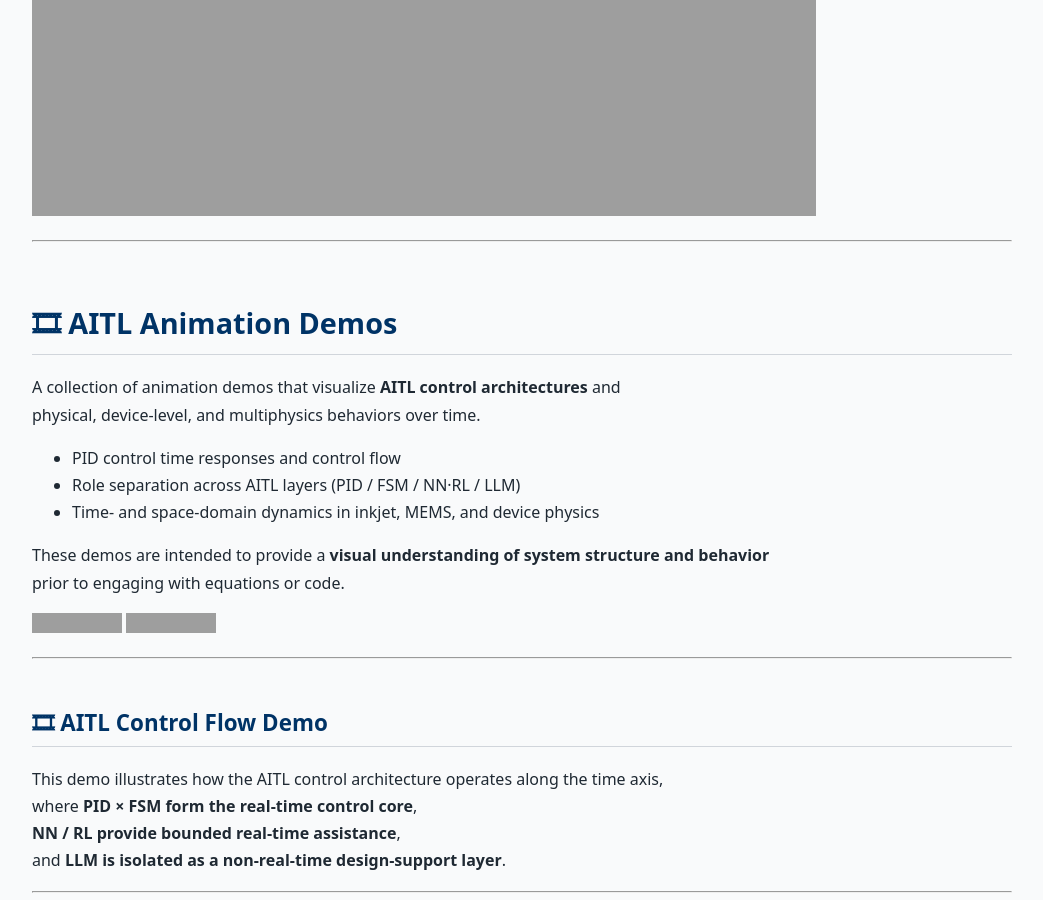
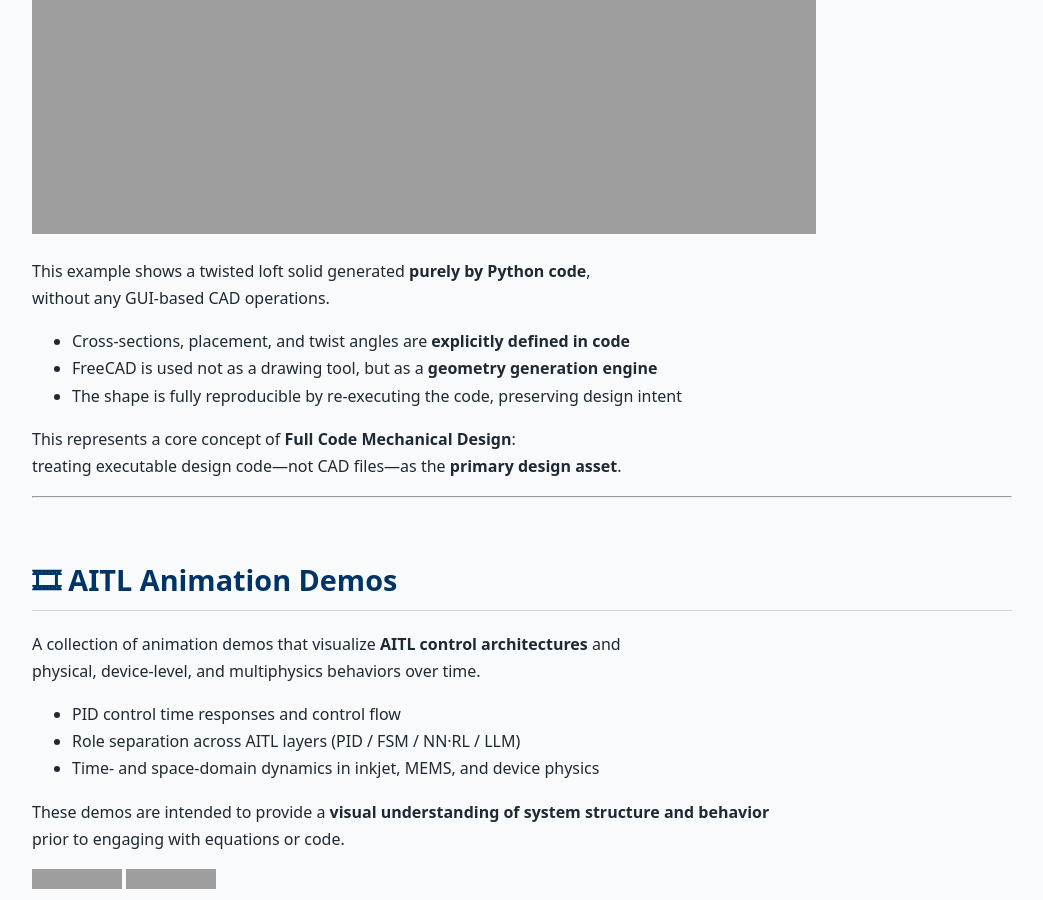
Before and after one commit to Samizo-AITL/Samizo-AITL.github.io, a Jekyll site: the page built from portal/en/index.md, in a window 1280 px wide and 900 px high, scrolled down 20112 px. Shown: the whole window, without its empty margins (118-1161 px from the left). Built offline with Jekyll 4.4.1, drawn with Linux system fonts in a browser that asks for light colours; grey boxes are pictures that could not be loaded.

Commit message:
Update index.md

```diff
--- a/portal/en/index.md
+++ b/portal/en/index.md
@@ -637,6 +637,8 @@ and intelligence architectures.**
 [![Site](https://img.shields.io/badge/View-Site-brightgreen?logo=github)](https://samizo-aitl.github.io/full-code-mechanical-design/)
 [![Repo](https://img.shields.io/badge/View-Repo-blue?logo=github)](https://github.com/Samizo-AITL/full-code-mechanical-design)
 
+---
+
 ### 📐 Advanced Geometry Examples (Executable Design Intent)
 
 <a href="http://samizo-aitl.github.io/full-code-mechanical-design/fig/03_loft_twist_solid.png" target="_blank">
@@ -644,6 +646,16 @@ and intelligence architectures.**
        alt="Twisted loft solid generated purely by Python code (FreeCAD)"
        style="width:80%;">
 </a>
+
+This example shows a twisted loft solid generated **purely by Python code**,
+without any GUI-based CAD operations.
+
+- Cross-sections, placement, and twist angles are **explicitly defined in code**
+- FreeCAD is used not as a drawing tool, but as a **geometry generation engine**
+- The shape is fully reproducible by re-executing the code, preserving design intent
+
+This represents a core concept of **Full Code Mechanical Design**:
+treating executable design code—not CAD files—as the **primary design asset**.
 
 ---
 
```
